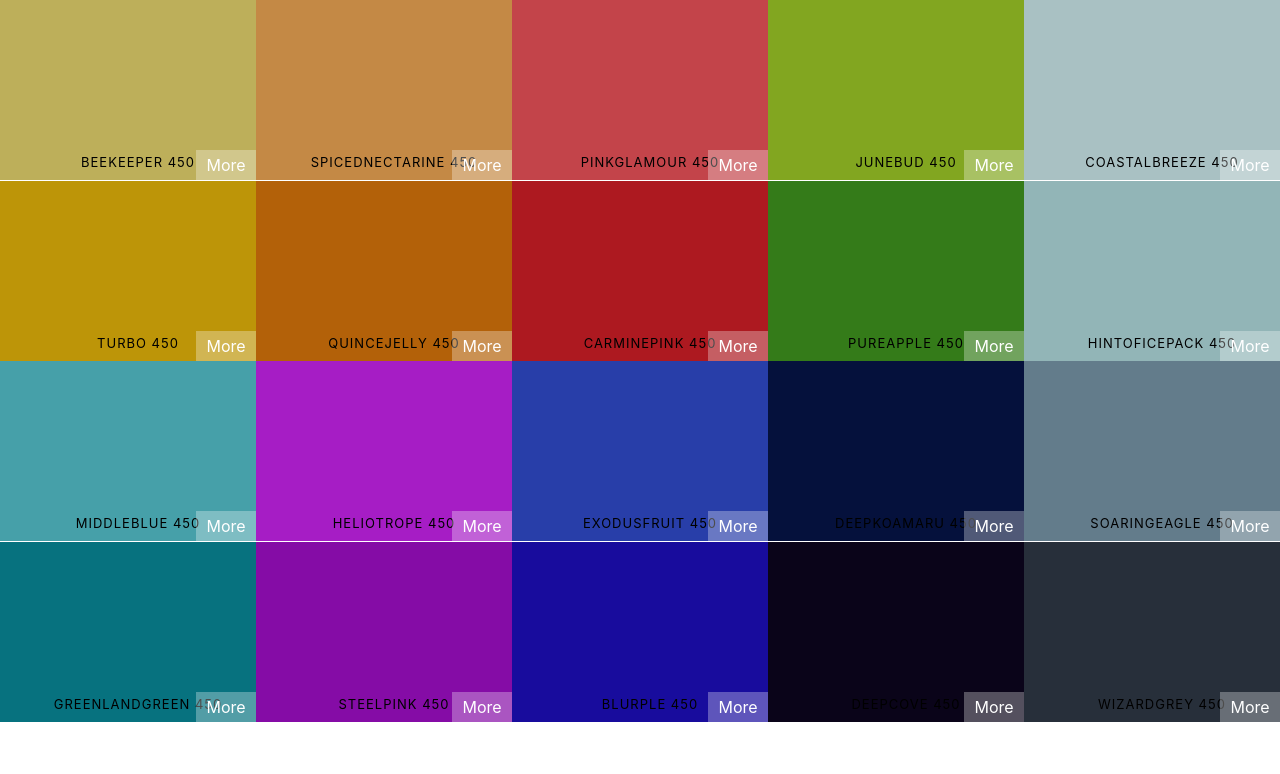
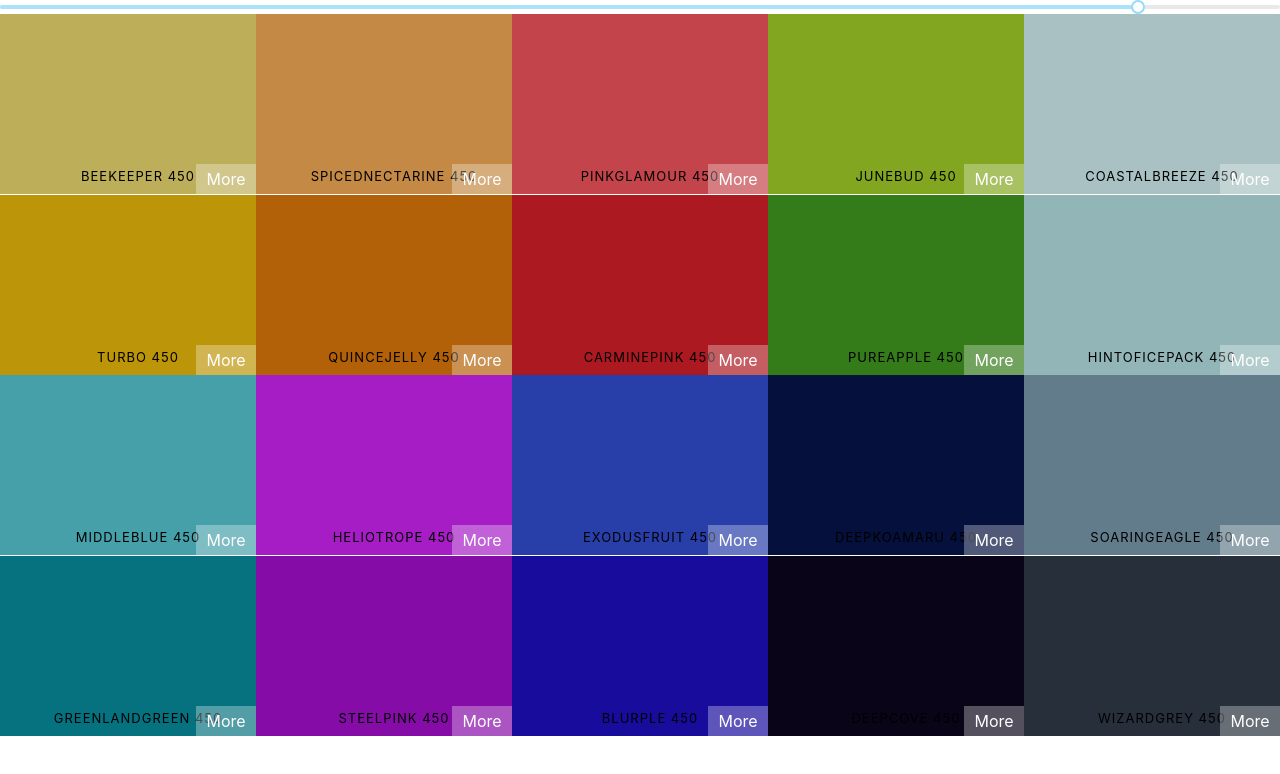
Before and after one commit to AlexOneUp/react-color-palette, a React (Create React App) app: page / in a window 1280 px wide. Shown: the top 774 px of the page. Built offline with nearby package versions, Linux system fonts and the light colour scheme.

Commit message:
Added Unstyled Slider

```diff
--- a/package.json
+++ b/package.json
@@ -7,6 +7,7 @@
     "@testing-library/react": "^11.2.7",
     "@testing-library/user-event": "^12.8.3",
     "chroma-js": "^2.1.2",
+    "rc-slider": "^9.7.2",
     "react": "^17.0.2",
     "react-copy-to-clipboard": "^5.0.4",
     "react-dom": "^17.0.2",
--- a/src/components/Palette.js
+++ b/src/components/Palette.js
@@ -1,22 +1,43 @@
 import React, { Component } from 'react';
 import ColorBox from './ColorBox';
 import './Palette.css';
+import Slider from 'rc-slider';
+import 'rc-slider/assets/index.css';
 
 
 class Palette extends Component {
+    constructor(props) {
+        super(props);
+        this.state = { level: 450 };
+        this.changeLevel = this.changeLevel.bind(this);
+    }
+
+    changeLevel(level) {
+        this.setState({ level });
+    }
 
     render() {
+        const { colors } = this.props.palette;
+        const { level } = this.state;
+
         // This creates the individual instances of ColorBox components
-        const colorBoxes = this.props.palette.colors[450].map(color => (
+        const colorBoxes = colors[this.state.level].map(color => (
             <ColorBox background={color.hex} name={color.name} />
         ))
 
         return (
             <div className="Palette">
+                <Slider
+                    defaultValue={level}
+                    min={50}
+                    max={500}
+                    step={50}
+                    onAfterChange={this.changeLevel} />
+
                 {/* Navbar here */}
                 <div className="Palette-colors">
-                {/* color boxes  */}
-                {colorBoxes}
+                    {/* color boxes  */}
+                    {colorBoxes}
                 </div>
             </div>
         )
```
Also changed, not shown: 1 other file (tests, documents, lock files or other folders).
